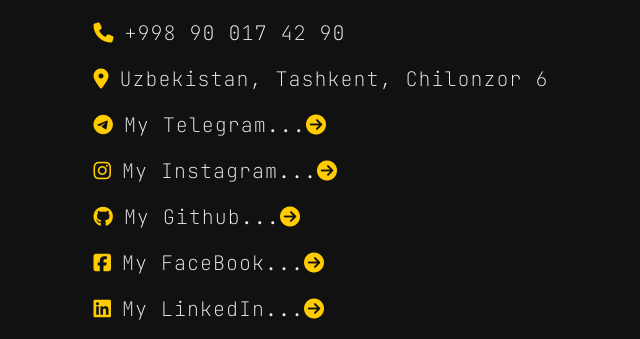
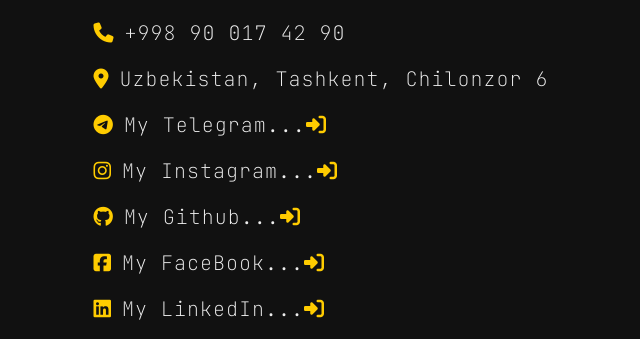
Before and after one commit to MrHumble21/mani_saytim, a plain HTML site: page index.html in a window 1280 px wide. Shown: the part 3517-3856 px from the top of the page, 494-1134 px from the left. Drawn offline with nearby package versions, Linux system fonts and the light colour scheme.

Commit message:
changed icons

```diff
--- a/index.html
+++ b/index.html
@@ -300,19 +300,19 @@
               Chilonzor 6
             </h3>
             <a href="https://t.me/alwaysmovetoward">
-              <h3><i class="fab fa-telegram-plane"></i> My Telegram... <i class="fas fa-arrow-circle-right"></i>   </h3>
+              <h3><i class="fab fa-telegram-plane"></i> My Telegram... <i class="fas fa-sign-in-alt"></i>   </h3>
             </a>
             <a href="https://www.instagram.com/abdulboriy_malikov_web_dev/?hl=en">
-              <h3><i class="fab fa-instagram"></i> My Instagram... <i class="fas fa-arrow-circle-right"></i>   </h3>
+              <h3><i class="fab fa-instagram"></i> My Instagram... <i class="fas fa-sign-in-alt"></i>   </h3>
             </a>
             <a href="https://github.com/MrHumble21">
-              <h3><i class="fab fa-github"></i> My Github... <i class="fas fa-arrow-circle-right"></i>   </h3>
+              <h3><i class="fab fa-github"></i> My Github... <i class="fas fa-sign-in-alt"></i>   </h3>
             </a>
             <a href="https://www.facebook.com/abdulboriy.malikov.3">
-              <h3><i class="fab fa-facebook-square"></i> My FaceBook... <i class="fas fa-arrow-circle-right"></i>   </h3>
+              <h3><i class="fab fa-facebook-square"></i> My FaceBook... <i class="fas fa-sign-in-alt"></i>   </h3>
             </a>
             <a href="https://uz.linkedin.com/in/abdulboriy-malikov-30118b205?trk=public_profile_browsemap_profile-result-card_result-card_full-click">
-              <h3><i class="fab fa-linkedin"></i> My LinkedIn... <i class="fas fa-arrow-circle-right"></i>   </h3>
+              <h3><i class="fab fa-linkedin"></i> My LinkedIn... <i class="fas fa-sign-in-alt"></i>   </h3>
             </a>
           </div>
 
```
